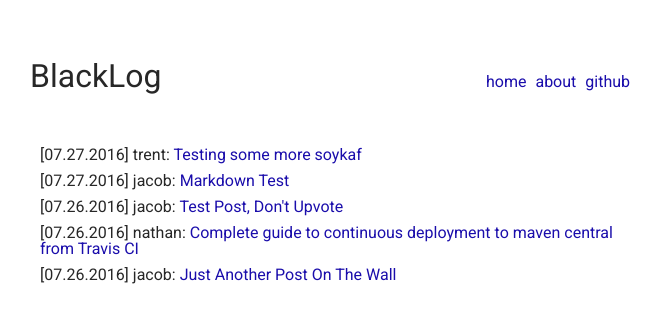
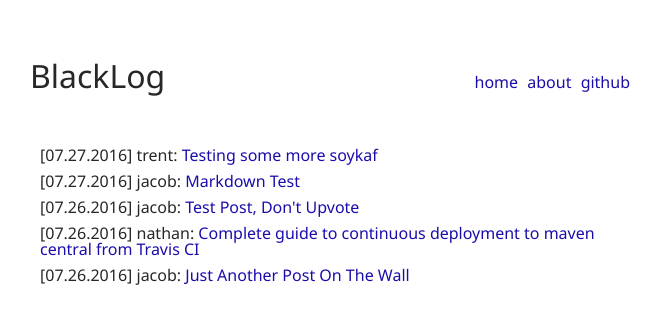
Before and after one commit to blackdoor/blog, a Jekyll site: the page built from index.html, in a window 1280 px wide. Shown: the top 324 px of the page, without its empty margins (310-971 px from the left). Built offline with Jekyll 4.4.1, drawn with Linux system fonts in a browser that asks for light colours.

Commit message:
changed font to noto sans

```diff
--- a/assets/css/main.scss
+++ b/assets/css/main.scss
@@ -3,12 +3,12 @@
 
 @import "reset";
 @import "config";
-@import url(https://fonts.googleapis.com/css?family=Roboto);
+@import url(https://fonts.googleapis.com/css?family=Noto+Sans);
 
 body {
     color: $color-black;
     background: $color-white;
-    font-family: 'Roboto', ;
+    font-family: 'Noto Sans', ;
     font-size: 100%;
     font-weight: 400;
 }
```
